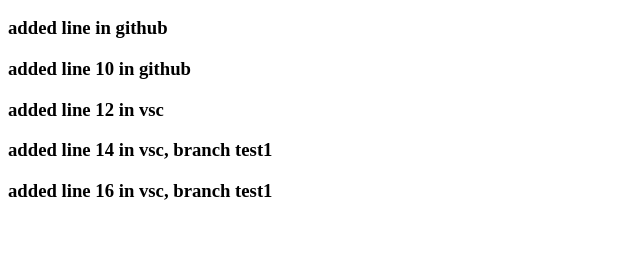
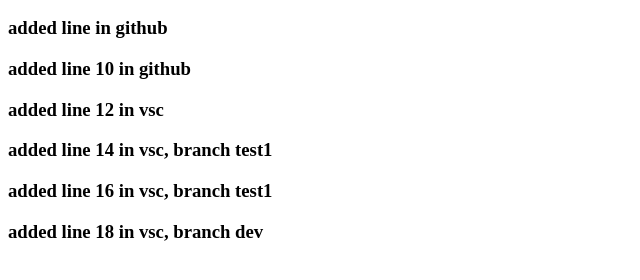
Before and after one commit to pawel-hn/GitTest, a plain HTML site: page index.html in a window 1280 px wide. Shown: the part 86-366 px from the top of the page, without its empty margins (0-640 px from the left). Drawn offline with Linux system fonts and the light colour scheme.

Commit message:
line 18, dev

```diff
--- a/index.html
+++ b/index.html
@@ -14,3 +14,5 @@
 <h3>added line 14 in vsc, branch test1</h3>
 
 <h3>added line 16 in vsc, branch test1</h3>
+
+<h3>added line 18 in vsc, branch dev</h3>
```
